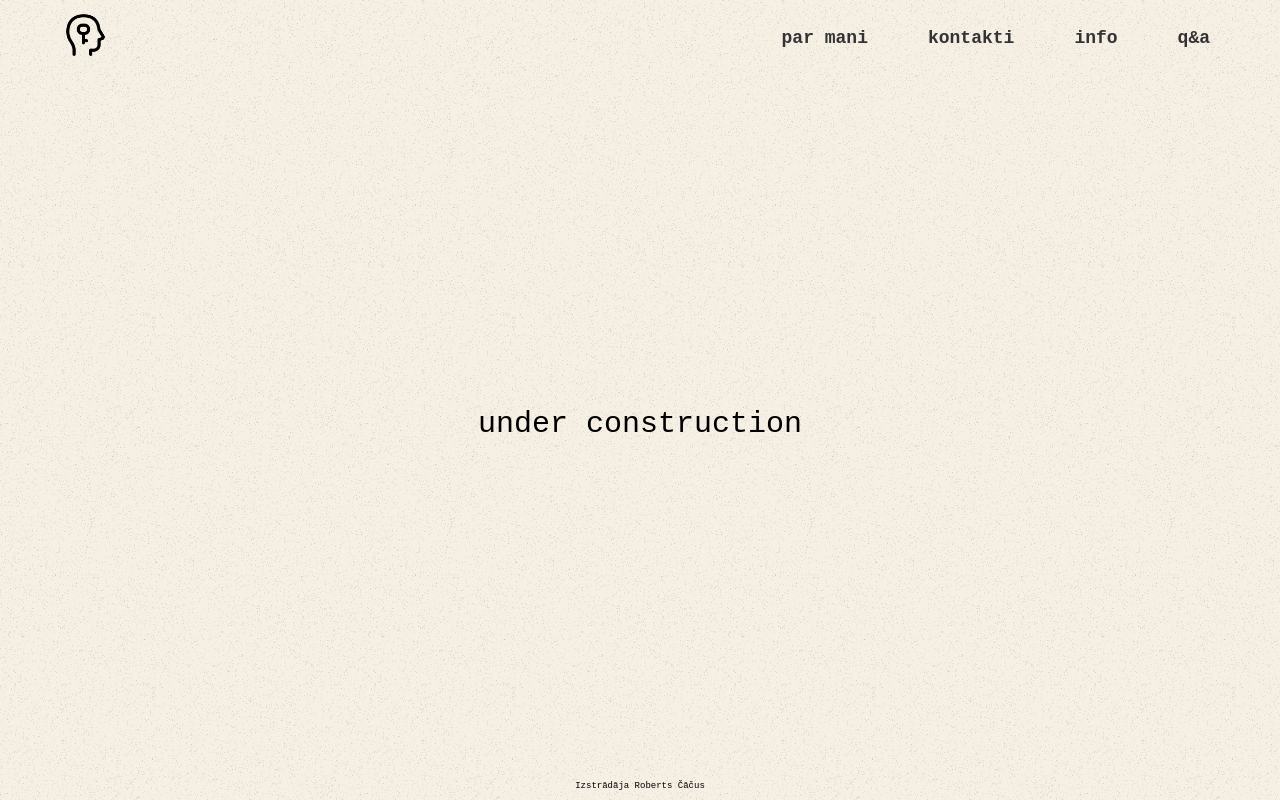
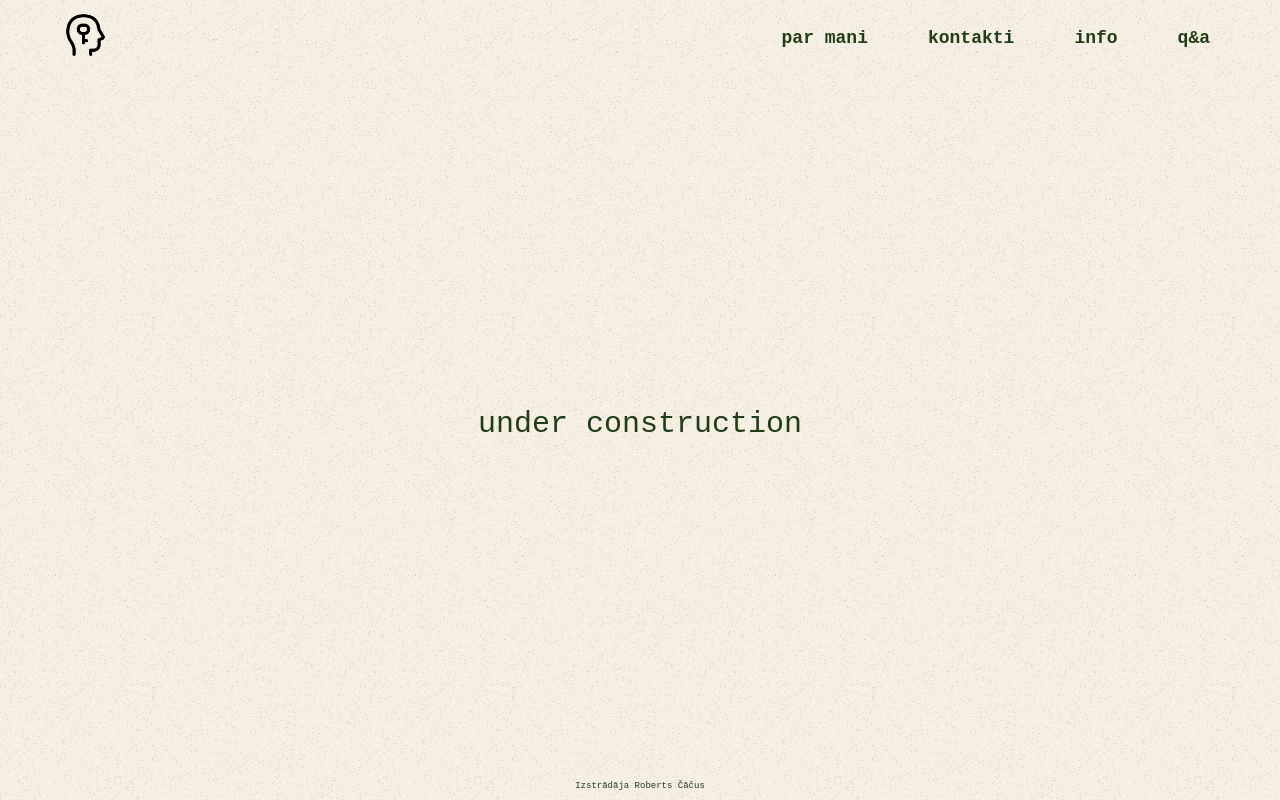
Before and after one commit to pievelna/mn_web_page, a plain HTML site: page qa.html in a window 1280 px wide. Drawn offline with Linux system fonts and the light colour scheme.

Commit message:
updated font color

```diff
--- a/style.css
+++ b/style.css
@@ -5,6 +5,7 @@ body {
   padding: 0;
   background-image: url("noise.png");
   font-size: 18px;
+  color: #213d17;
 }
 
 .flex-container {
@@ -48,7 +49,7 @@ body {
 
 .navigation-links a {
   text-decoration: none;
-  color: #333;
+  color:#213d17;
   font-weight: bold;
 }
 
@@ -126,7 +127,7 @@ p.legend {
 
 .contact a {
   text-decoration: none;
-  color: black;
+  color: #213d17;
 }
 
 @media only screen and (max-width: 600px) {
```
